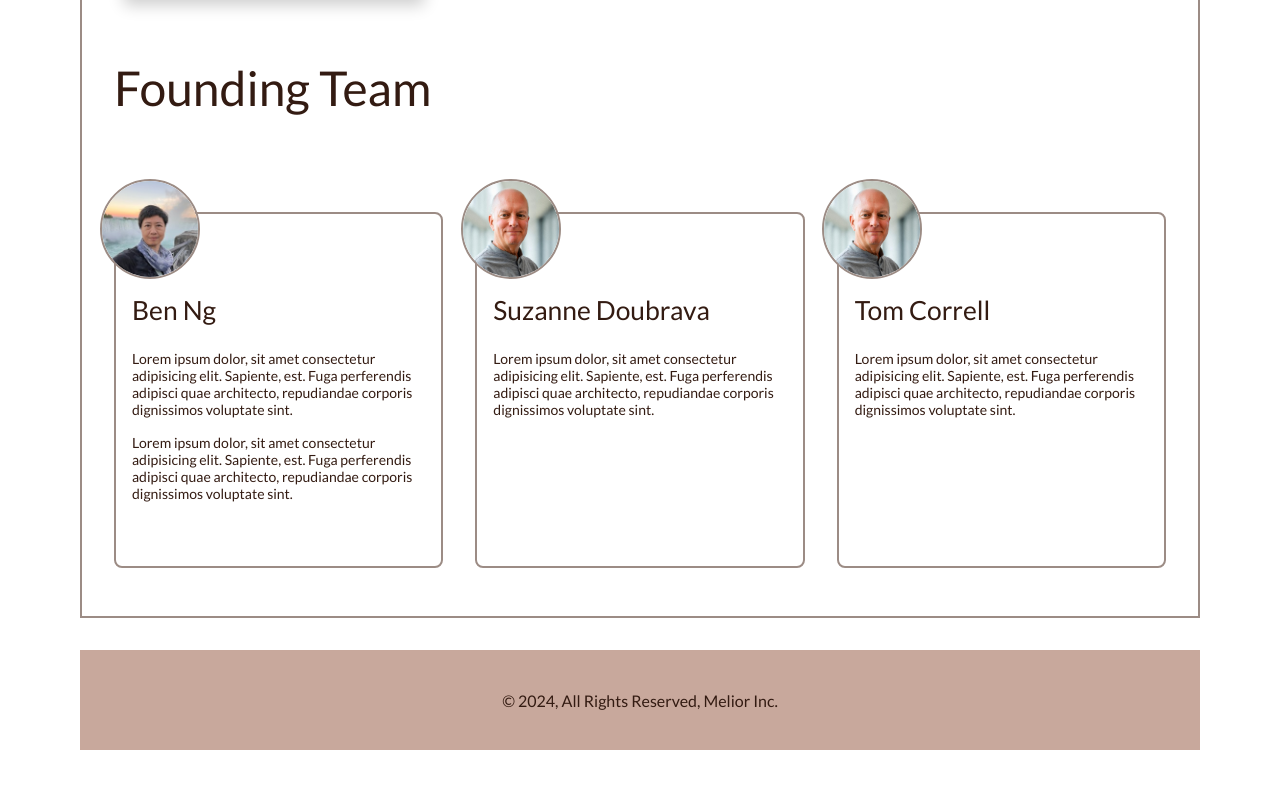
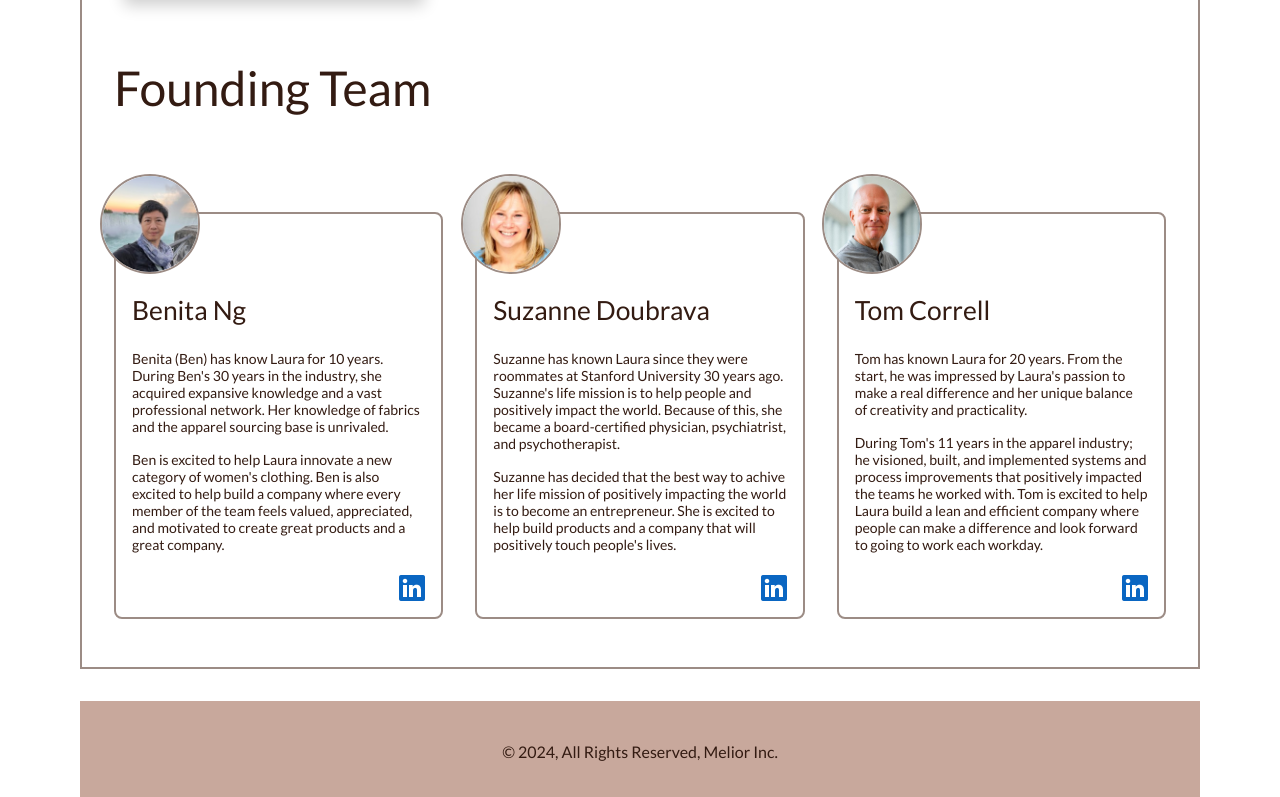
Before and after one commit to guapohombre/melior, a website built with Vite: page index.html in a window 1280 px wide. Shown: the part 2000-2797 px from the top of the page. Before the commit the page ends 2766 px from the top, so only its background shows below. Built offline with nearby package versions, Linux system fonts and the light colour scheme.

Commit message:
updated hero section and founding team

```diff
--- a/index.html
+++ b/index.html
@@ -35,10 +35,12 @@
           <div class="hero">
             <div>
               <h1 class="primary-heading hero-heading">
-                We Make Beautiful and Comfortable Clothes With Built-in Breast
-                Support
+                Discover a 21st century apparel company
               </h1>
-              <p class="hero-subtitle">(We make bras too)</p>
+              <p class="hero-subtitle">
+                We make an entirely new category of beautiful and comfortable
+                women's clothing with built-in breast support and body shaping.
+              </p>
             </div>
             <div class="throwaway">
               <img
@@ -154,16 +156,18 @@
           <h2 class="founder-heading big-margin">Founding Team</h2>
           <div class="why-columns">
             <div class="box founder-box">
-              <h2 class="founder-box-header">Ben Ng</h2>
+              <h2 class="founder-box-header">Benita Ng</h2>
               <p class="founder-box-body">
-                Lorem ipsum dolor, sit amet consectetur adipisicing elit.
-                Sapiente, est. Fuga perferendis adipisci quae architecto,
-                repudiandae corporis dignissimos voluptate sint.
+                Benita (Ben) has know Laura for 10 years. During Ben's 30 years
+                in the industry, she acquired expansive knowledge and a vast
+                professional network. Her knowledge of fabrics and the apparel
+                sourcing base is unrivaled.
               </p>
               <p class="founder-box-body">
-                Lorem ipsum dolor, sit amet consectetur adipisicing elit.
-                Sapiente, est. Fuga perferendis adipisci quae architecto,
-                repudiandae corporis dignissimos voluptate sint.
+                Ben is excited to help Laura innovate a new category of women's
+                clothing. Ben is also excited to help build a company where
+                every member of the team feels valued, appreciated, and
+                motivated to create great products and a great company.
               </p>
               <div class="founder-box-image-container">
                 <img
@@ -172,13 +176,58 @@
                   alt="Ben Ng"
                 />
               </div>
+              <div class="founder-box-links">
+                <a
+                  href="https://www.linkedin.com/in/ben-ng-54022b133/"
+                  target="_blank"
+                  ><img src="./Images/In-Blue-26.png" alt="LinkedIn"
+                /></a>
+              </div>
             </div>
             <div class="box founder-box">
               <h2 class="founder-box-header">Suzanne Doubrava</h2>
-              <p class="foundr-box-body">
-                Lorem ipsum dolor, sit amet consectetur adipisicing elit.
-                Sapiente, est. Fuga perferendis adipisci quae architecto,
-                repudiandae corporis dignissimos voluptate sint.
+              <p class="founder-box-body">
+                Suzanne has known Laura since they were roommates at Stanford
+                University 30 years ago. Suzanne's life mission is to help
+                people and positively impact the world. Because of this, she
+                became a board-certified physician, psychiatrist, and
+                psychotherapist.
+              </p>
+              <p class="founder-box-body">
+                Suzanne has decided that the best way to achive her life mission
+                of positively impacting the world is to become an entrepreneur.
+                She is excited to help build products and a company that will
+                positively touch people's lives.
+              </p>
+              <div class="founder-box-image-container">
+                <img
+                  class="tom-box-image"
+                  src="./Images/suzanne.jpg"
+                  alt="Tom Correll"
+                />
+              </div>
+              <div class="founder-box-links">
+                <a
+                  href="https://www.linkedin.com/in/suzanne-doubrava-m-d-5520ab157/"
+                  target="_blank"
+                  ><img src="./Images/In-Blue-26.png" alt="LinkedIn"
+                /></a>
+              </div>
+            </div>
+            <div class="box founder-box">
+              <h2 class="founder-box-header">Tom Correll</h2>
+              <p class="founder-box-body">
+                Tom has known Laura for 20 years. From the start, he was
+                impressed by Laura's passion to make a real difference and her
+                unique balance of creativity and practicality.
+              </p>
+              <p class="founder-box-body">
+                During Tom's 11 years in the apparel industry; he visioned,
+                built, and implemented systems and process improvements that
+                positively impacted the teams he worked with. Tom is excited to
+                help Laura build a lean and efficient company where people can
+                make a difference and look forward to going to work each
+                workday.
               </p>
               <div class="founder-box-image-container">
                 <img
@@ -187,20 +236,12 @@
                   alt="Tom Correll"
                 />
               </div>
-            </div>
-            <div class="box founder-box">
-              <h2 class="founder-box-header">Tom Correll</h2>
-              <p class="founder-box-body">
-                Lorem ipsum dolor, sit amet consectetur adipisicing elit.
-                Sapiente, est. Fuga perferendis adipisci quae architecto,
-                repudiandae corporis dignissimos voluptate sint.
-              </p>
-              <div class="founder-box-image-container">
-                <img
-                  class="tom-box-image"
-                  src="./Images/tom.jpg"
-                  alt="Tom Correll"
-                />
+              <div class="founder-box-links">
+                <a
+                  href="https://www.linkedin.com/in/tom-correll-a4982a11/"
+                  target="_blank"
+                  ><img src="./Images/In-Blue-26.png" alt="LinkedIn"
+                /></a>
               </div>
             </div>
           </div>
--- a/style.css
+++ b/style.css
@@ -106,6 +106,7 @@ body {
 .hero-subtitle {
   font-size: 1.5rem;
   font-weight: 500;
+  margin-bottom: 1rem;
 }
 
 .founder-heading {
@@ -391,3 +392,11 @@ body {
     padding-left: 1rem;
   }
 }
+
+.founder-box-links {
+  display: flex;
+  gap: 1rem;
+  position: absolute;
+  bottom: 1rem;
+  right: 1rem;
+}
```
Also changed, not shown: Images/In-Blue-26.png (added), Images/Suzanne.jpg (added).
